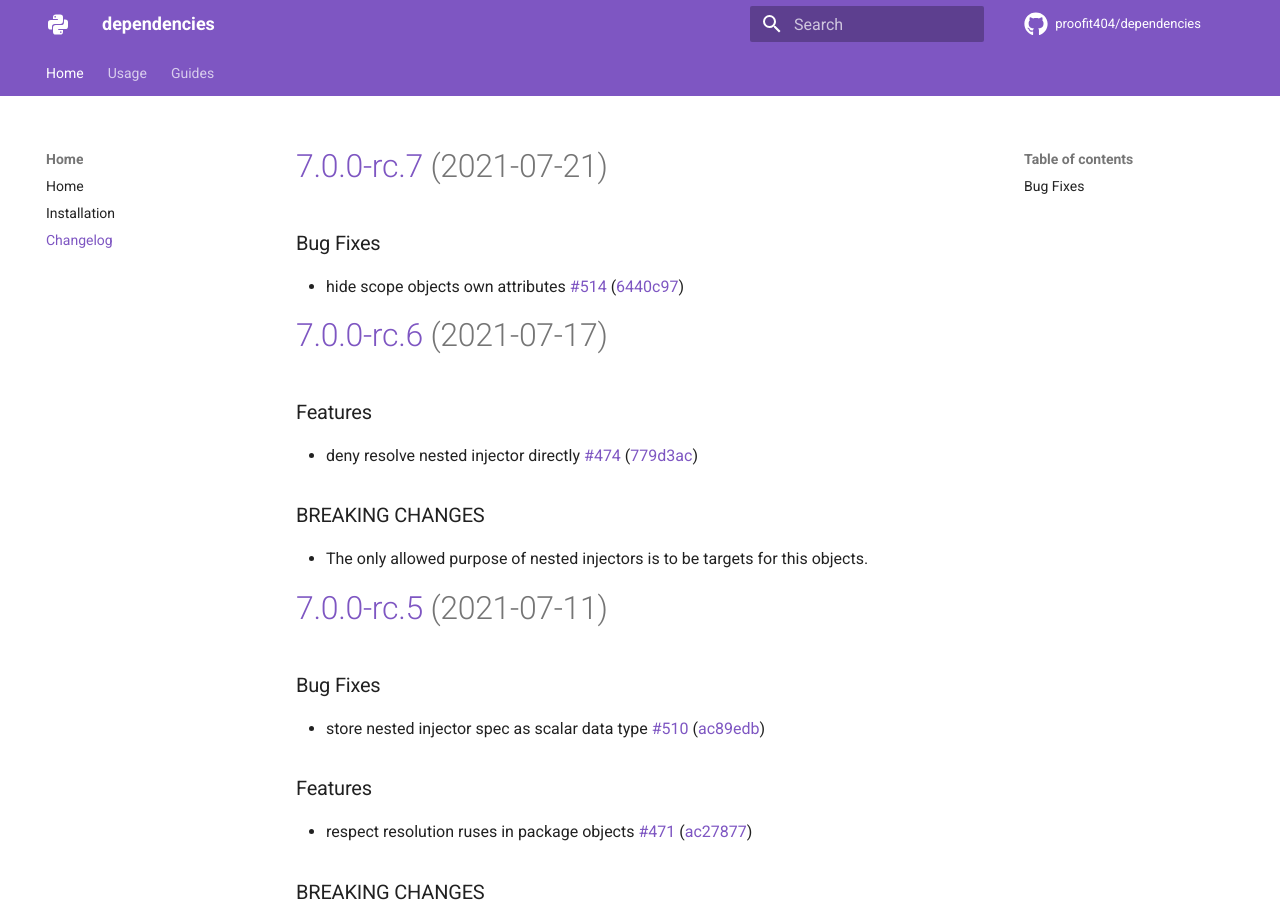
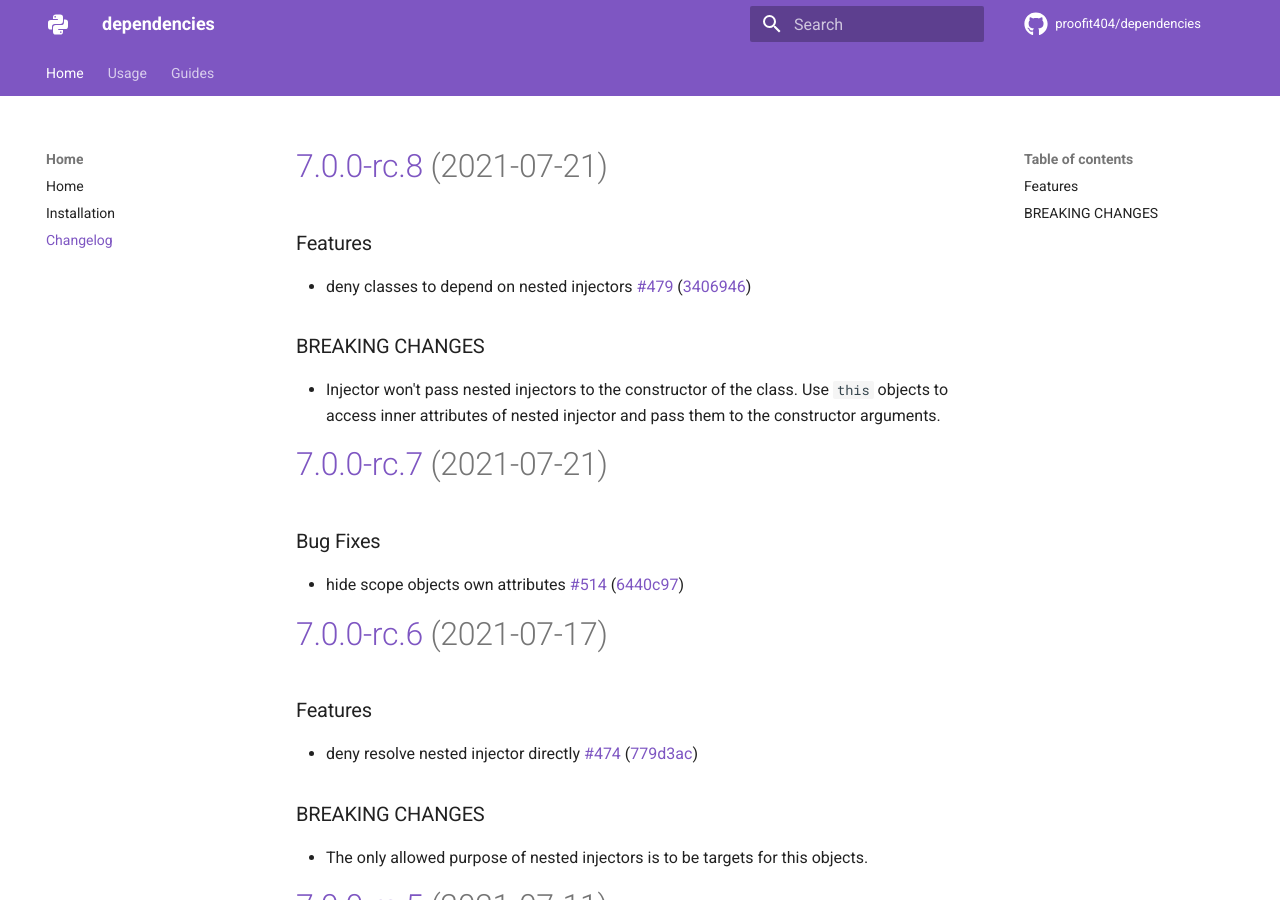
Before and after one commit to proofit404/dependencies, an MkDocs documentation site: the page built from docs/changelog.md, in a window 1280 px wide and 900 px high. Built offline with MkDocs 1.6.1 and Material for MkDocs 9.7.7, drawn with Linux system fonts in a browser that asks for light colours; comment, search, counter and statistics services are not loaded.

Commit message:
chore(release): 7.0.0-rc.8 [skip ci]
# [7.0.0-rc.8](https://github.com/proofit404/dependencies/compare/7.0.0-rc.7...7.0.0-rc.8) (2021-07-21)

### Features

* deny classes to depend on nested injectors [#479](https://github.com/proofit404/dependencies/issues/479) ([3406946](https://github.com/proofit404/dependencies/commit/340694669c0abff951a1e5c197ea0b10657299ce))

### BREAKING CHANGES

* Injector won't pass nested injectors to the constructor
of the class. Use `this` objects to access inner attributes of nested
injector and pass them to the constructor arguments.

```diff
--- a/docs/changelog.md
+++ b/docs/changelog.md
@@ -1,3 +1,17 @@
+# [7.0.0-rc.8](https://github.com/proofit404/dependencies/compare/7.0.0-rc.7...7.0.0-rc.8) (2021-07-21)
+
+### Features
+
+- deny classes to depend on nested injectors
+  [#479](https://github.com/proofit404/dependencies/issues/479)
+  ([3406946](https://github.com/proofit404/dependencies/commit/340694669c0abff951a1e5c197ea0b10657299ce))
+
+### BREAKING CHANGES
+
+- Injector won't pass nested injectors to the constructor of the class. Use
+  `this` objects to access inner attributes of nested injector and pass them to
+  the constructor arguments.
+
 # [7.0.0-rc.7](https://github.com/proofit404/dependencies/compare/7.0.0-rc.6...7.0.0-rc.7) (2021-07-21)
 
 ### Bug Fixes
--- a/pyproject.toml
+++ b/pyproject.toml
@@ -19,7 +19,7 @@ packages = [
 ]
 readme = "docs/index.md"
 repository = "https://github.com/proofit404/dependencies"
-version = "7.0.0-rc.7"
+version = "7.0.0-rc.8"
 
 [tool.poetry.dependencies]
 python = "~3.6 || ~3.7 || ~3.8 || ~3.9"
```
